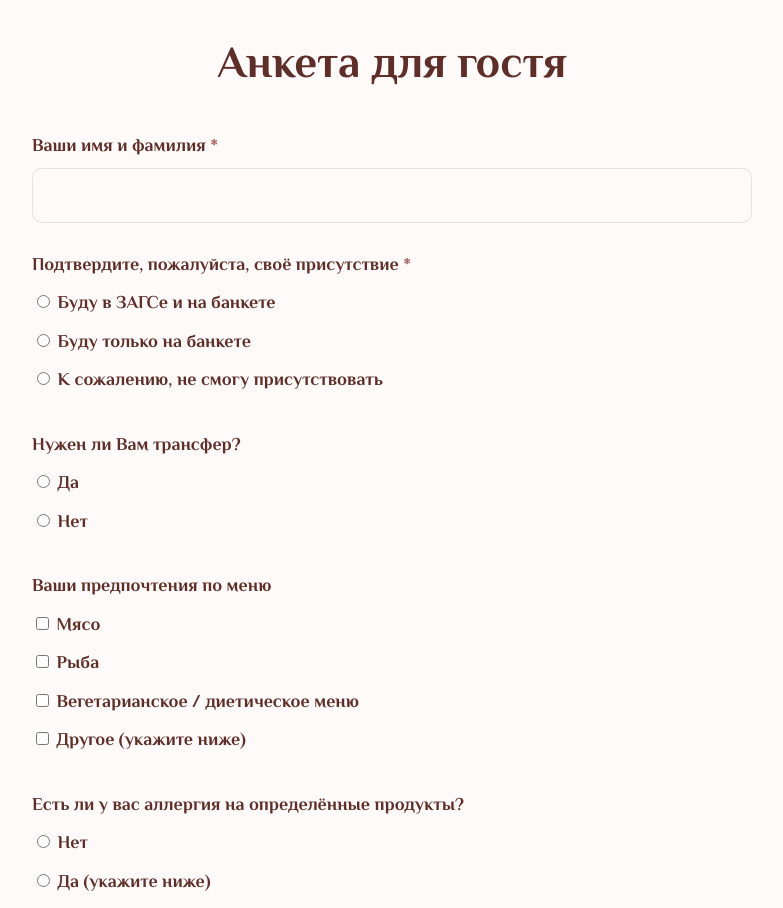
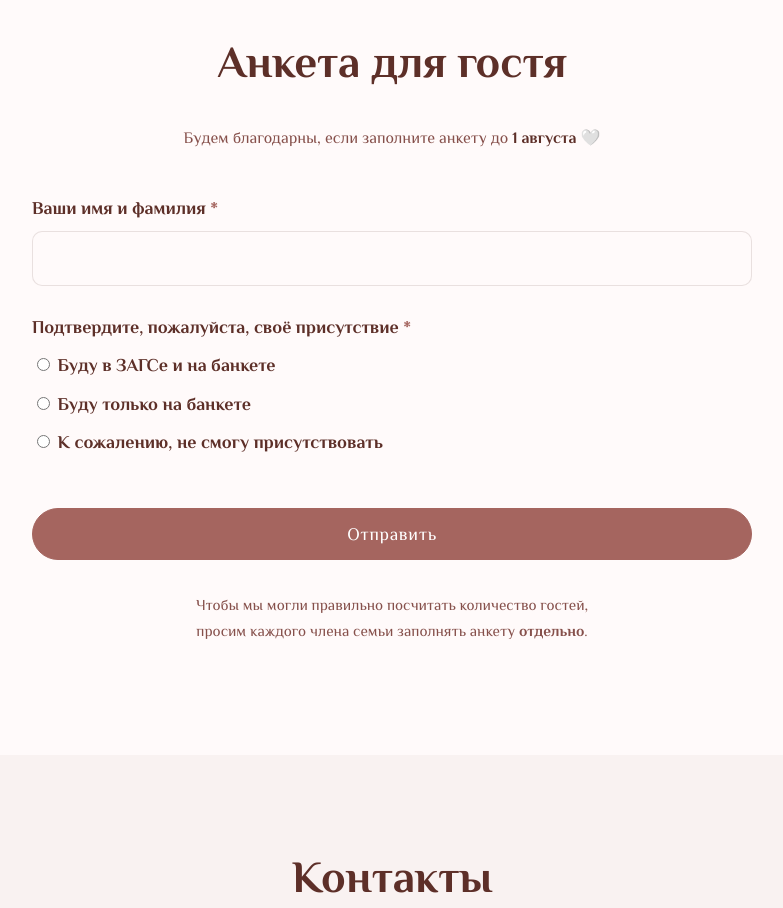
Before and after one commit to TMowka/save_the_date_12_09_26, a website: page index.html in a window 1280 px wide. Shown: the part 4960-5868 px from the top of the page, without its empty margins (248-1031 px from the left). Drawn offline with Linux system fonts and the light colour scheme.

Commit message:
RSVP form: add fill-by deadline note; show extra fields only when attending
- Note under the title asking guests to fill in by 1 August
- Wrap fields 3-7 (transfer/menu/allergy/drinks/wishes) in #rsvp-attending
- initAttendanceToggle: keep that block hidden until an attending option
  is picked; hide + clear it when the guest declines

```diff
--- a/index.html
+++ b/index.html
@@ -263,6 +263,7 @@
     <section class="section rsvp" id="rsvp" aria-labelledby="rsvp-title">
       <div class="container container--narrow">
         <h2 id="rsvp-title" class="section-title center">Анкета для гостя</h2>
+        <p class="rsvp-deadline center">Будем благодарны, если заполните анкету до <strong>1 августа</strong> 🤍</p>
 
         <form class="rsvp-form" id="rsvp-form" novalidate data-state="idle">
           <!-- 1. Name -->
@@ -281,6 +282,8 @@
             <p class="field__error" data-error-for="attendance" hidden>Пожалуйста, выберите вариант.</p>
           </fieldset>
 
+          <!-- Fields 3–7 matter only if the guest attends — hidden until an attending option is selected -->
+          <div id="rsvp-attending">
             <!-- 3. Transfer -->
             <fieldset class="field">
               <legend>Нужен ли Вам трансфер?</legend>
@@ -332,6 +335,7 @@
             <div class="field">
               <label for="wishes">Дополнительные пожелания</label>
               <textarea id="wishes" name="wishes" rows="3"></textarea>
+            </div>
           </div>
 
           <!-- Honeypot (anti-spam): hidden from humans -->
--- a/scripts/main.js
+++ b/scripts/main.js
@@ -103,6 +103,33 @@
   }
 
   /* ---------------------------------------------------------------
+     3b. Attendance gate: the attending-only fields (transfer, menu,
+         allergy, drinks, wishes) stay hidden until the guest picks an
+         attending option; hidden again (and cleared) if they decline.
+     --------------------------------------------------------------- */
+  function initAttendanceToggle(form) {
+    var block = document.getElementById("rsvp-attending");
+    if (!block) return;
+    var DECLINE = "К сожалению, не смогу присутствовать";
+
+    function apply() {
+      var checked = form.querySelector('input[name="attendance"]:checked');
+      var attending = !!checked && checked.value !== DECLINE;
+      block.hidden = !attending;
+      if (attending) return;
+      // Hidden (nothing chosen yet, or declined): clear so no stale choices linger.
+      block.querySelectorAll('input[type="text"], textarea').forEach(function (el) { el.value = ""; });
+      block.querySelectorAll("input:checked").forEach(function (el) { el.checked = false; });
+      block.querySelectorAll("[data-conditional]").forEach(function (p) { p.hidden = true; });
+    }
+
+    form.addEventListener("change", function (e) {
+      if (e.target.name === "attendance") apply();
+    });
+    apply();
+  }
+
+  /* ---------------------------------------------------------------
      4. RSVP form: validation + idle → loading → success
      --------------------------------------------------------------- */
   function initRsvp() {
@@ -110,6 +137,7 @@
     if (!form) return;
 
     initConditionalFields(form);
+    initAttendanceToggle(form);
 
     var successPanel = document.getElementById("rsvp-success");
     var successName = document.getElementById("success-name");
--- a/styles/style.css
+++ b/styles/style.css
@@ -523,6 +523,9 @@ a { color: var(--accent-dark); }
 /* =====================================================================
    RSVP FORM
    ===================================================================== */
+.rsvp-deadline { margin: 0.6rem 0 0; color: var(--accent-dark); font-size: 1rem; }
+.rsvp-deadline strong { color: var(--heading); white-space: nowrap; }
+
 .rsvp-form { margin-top: 2.5rem; }
 .field { margin-bottom: 1.6rem; border: 0; padding: 0; min-width: 0; }
 fieldset.field { margin: 0 0 1.6rem; }
```
Lines whose indentation alone changed are shown as unchanged.
